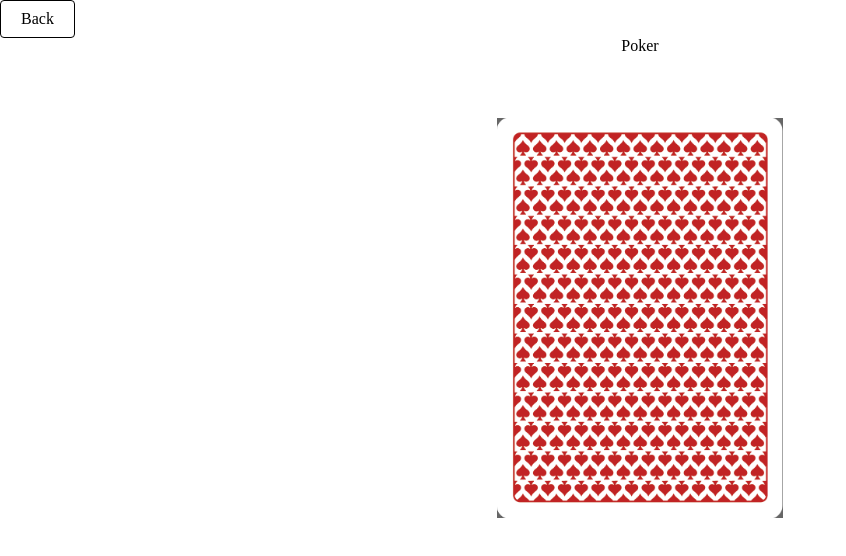
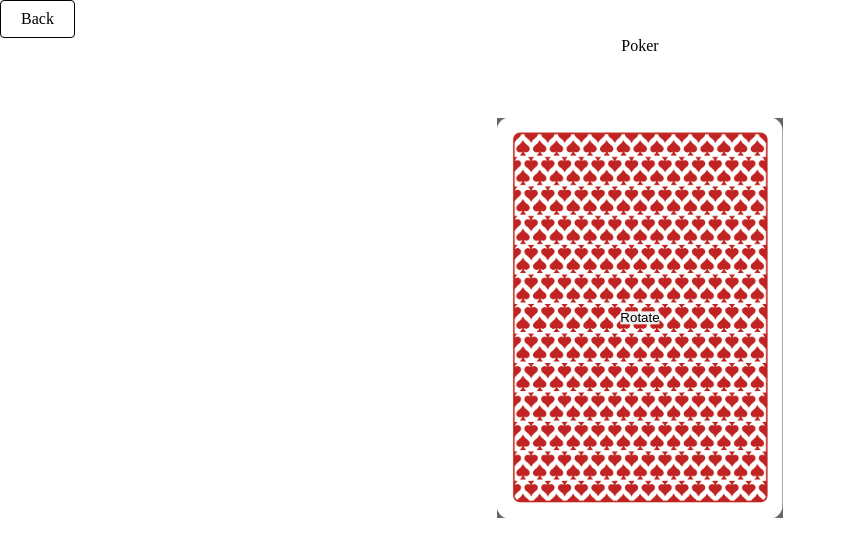
Before and after one commit to smellypotato/showcase, a React (Vite) app: page /showcase/poker in a window 1280 px wide. Shown: the top 556 px of the page, without its empty margins (0-846 px from the left). Built offline with nearby package versions, Linux system fonts and the light colour scheme.

Commit message:
add rotate function

```diff
--- a/src/components/poker/Poker.css
+++ b/src/components/poker/Poker.css
@@ -3,8 +3,9 @@
     height: 100%;
     position: relative;
     background: #666;
+    display: flex;
 }
-.poker_backface {
+.poker > .poker_backface {
     width: 100%;
     height: 100%;
     background: url(./card_back.png) no-repeat center;
@@ -12,19 +13,23 @@
     transform: scaleX(-1);
     clip-path: polygon(var(--clip));
 }
-.poker_frontface {
+.poker > .poker_frontface {
     position: absolute;
     width: 100%;
     height: 100%;
     border-radius: 16px;
-    /* top: 0; */
     transform: rotate(calc(var(--angle) * 1deg));
     clip-path: polygon(var(--clip));
 }
-.poker_frontface > div {
+.poker > .poker_frontface > div {
     width: 100%;
     height: 100%;
     background: url(./card_front.png) no-repeat center;
     background-size: cover;
 }
-.poker_frontface.flip > div { transform: scale(-1) }
+.poker > .poker_frontface.flip > div { transform: scale(-1) }
+.poker > .poker_rotate {
+    position: absolute;
+    inset: 50% auto auto 50%;
+    transform: translate(-50%, -50%);
+}
--- a/src/components/poker/Poker.tsx
+++ b/src/components/poker/Poker.tsx
@@ -2,7 +2,7 @@ import { useEffect, useRef, useState } from "react";
 import "./Poker.css";
 
 const defaultStartingSides = {left: false, top: false, right: false, bottom: false};
-export const Poker = (props: {verticalCenterSize?: number, horizontalCenterSize?: number}) => {
+export const Poker = (props: {verticalCenterSize?: number, horizontalCenterSize?: number, onRotate?: () => void}) => {
     const [cursorPosition, setCursorPosition] = useState({x: 0, y: 0});
     const [startingSides, setStartingSides] = useState({...defaultStartingSides});
     const [offset, setOffset] = useState<{top?: string, bottom?: string, left?: string, right?: string}>({});
@@ -244,6 +244,7 @@ export const Poker = (props: {verticalCenterSize?: number, horizontalCenterSize?
         <div className="poker" ref={containerRef}>
             <div className="poker_backface" style={{"--clip": backfaceClip} as React.CSSProperties}/>
             { !isNaN(angle) && <div className={["poker_frontface", (startingSides.top || startingSides.bottom) ? "flip" : undefined].join(" ")} style={Object.assign({}, offset, {transformOrigin: anchor}, {"--angle": angle, "--clip": frontfaceClip})}><div /></div> }
+            { props.onRotate && <button className="poker_rotate" onClick={props.onRotate}>Rotate</button>}
         </div>
     )
 }
--- a/src/components/poker/PokerPage.css
+++ b/src/components/poker/PokerPage.css
@@ -6,6 +6,14 @@
 }
 
 #poker_container {
-    height: 400px;
-    aspect-ratio: 5 / 7;
+    --height: 400px;
+    --aspect_ratio: 5 / 7;
 }
+#poker_container.vertical {
+    height: var(--height);
+    aspect-ratio: var(--aspect_ratio);
+}
+#poker_container.horizontal {
+    width: var(--height);
+    aspect-ratio: calc(1 / (var(--aspect_ratio)));
+}
--- a/src/components/poker/PokerPage.tsx
+++ b/src/components/poker/PokerPage.tsx
@@ -1,11 +1,18 @@
+import { useCallback, useState } from "react";
 import { Poker } from "./Poker";
 import "./PokerPage.css";
 
 export const PokerPage = () => {
+    const [orientation, setOrientation] = useState(1);
+
+    const onRotate = useCallback(() => {
+        setOrientation(-orientation);
+    }, [orientation]);
+
     return (
         <div id="poker_page">
             <div>Poker</div>
-            <div id="poker_container"><Poker horizontalCenterSize={30} verticalCenterSize={40}/></div>
+            <div id="poker_container" className={orientation === 1 ? "vertical" : "horizontal"}><Poker horizontalCenterSize={30} verticalCenterSize={40} onRotate={() => { onRotate()}} /></div>
         </div>
     )
 }
```
